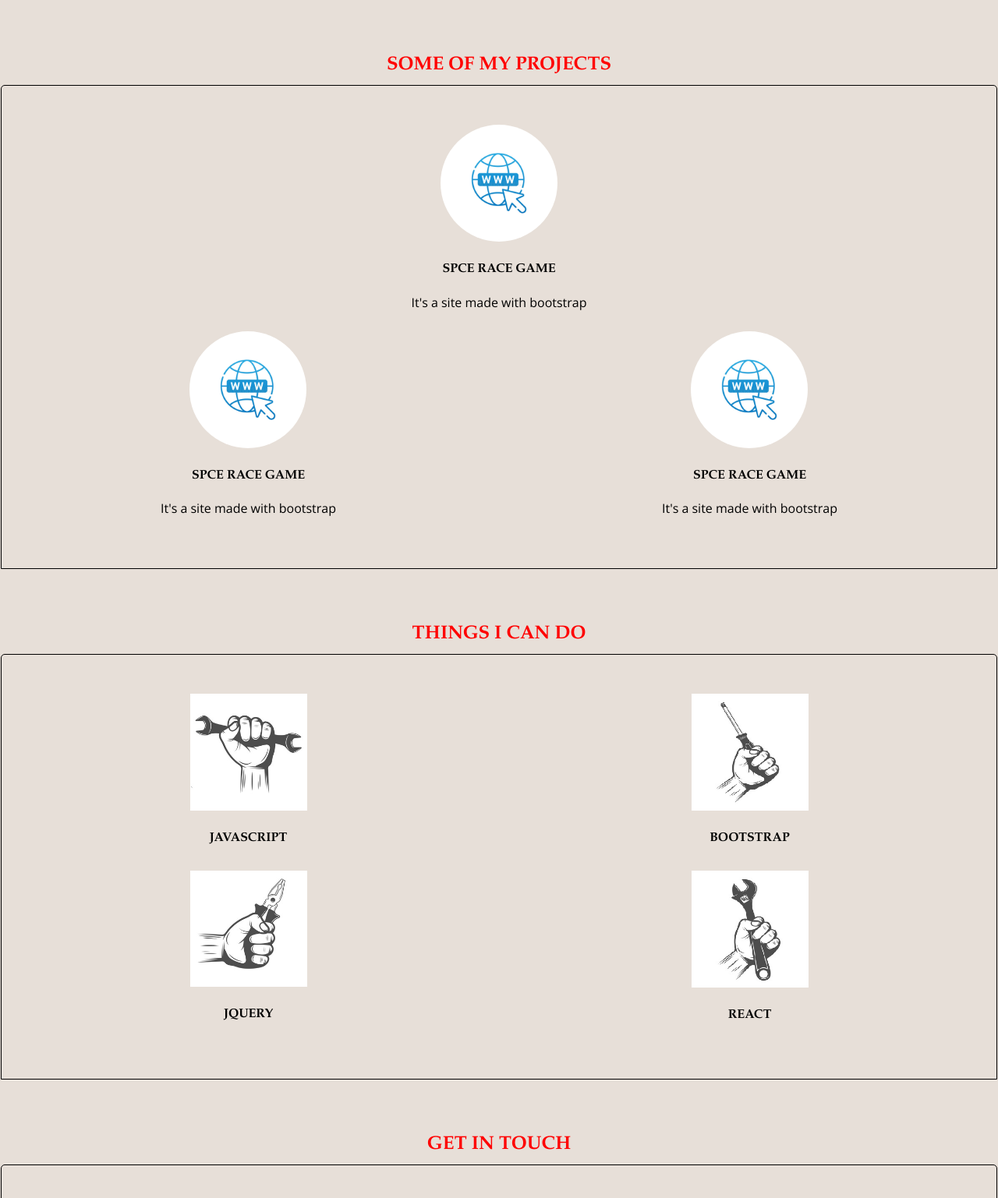
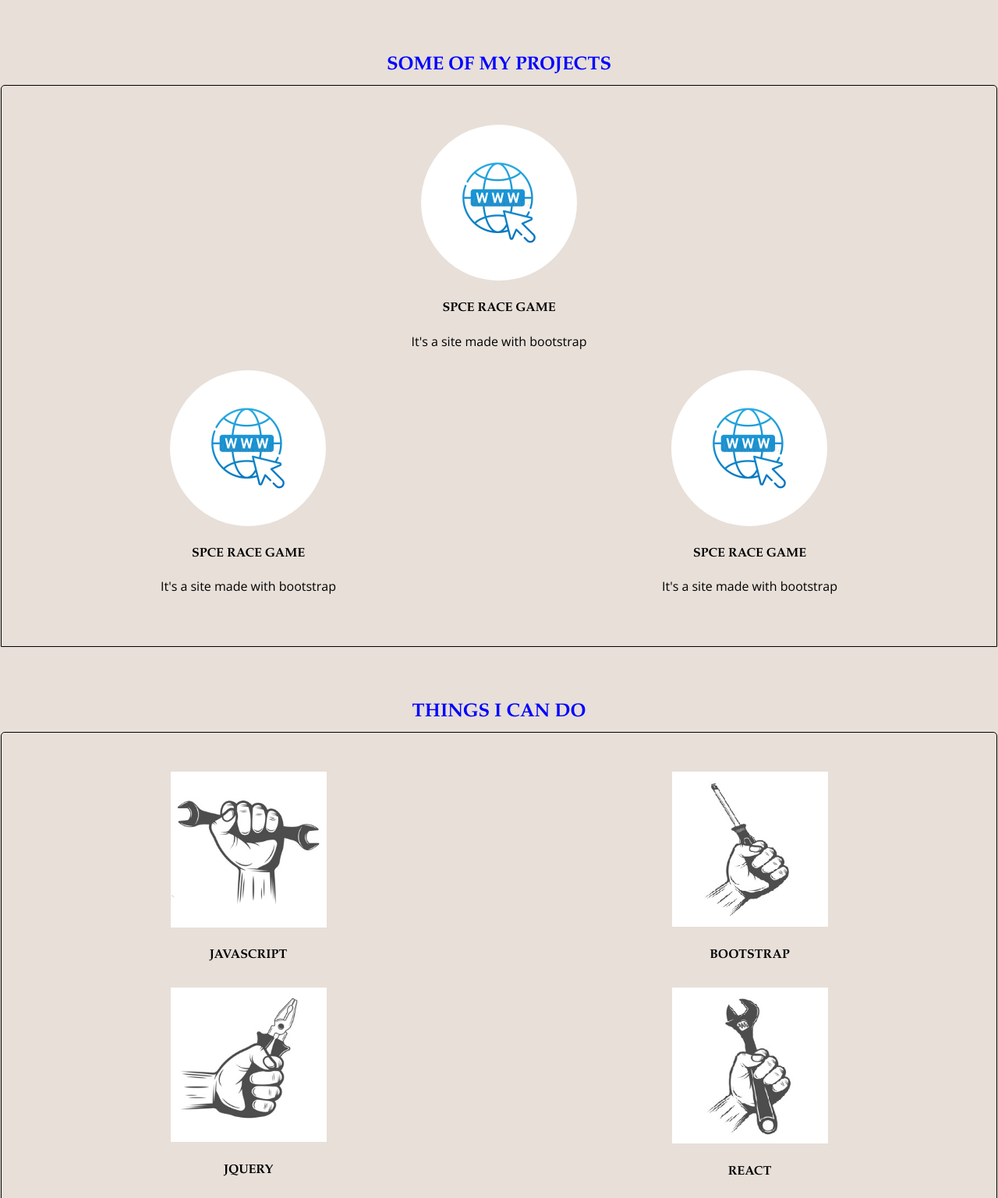
Before and after one commit to SofyenBhr/SofyenBhr.github.io, a plain HTML site: page index.html in a window 1280 px wide. Shown: the part 900-2437 px from the top of the page at 78% size. Drawn offline with Linux system fonts and the light colour scheme.

Commit message:
finish the large tablet style

```diff
--- a/resources/css/style.css
+++ b/resources/css/style.css
@@ -210,3 +210,20 @@ footer img {
         grid-column: 8/12;
     }
 }
+
+/* LARGE TABLET */
+@media screen and (min-width: 768px) {
+    h2 {
+        color: blue;
+    }
+    #banner {
+        background-position: center;
+    }
+    #portfolio img {
+        width: 200px;
+    }
+    #skills img {
+        width: 200px;
+        height: auto;
+    }
+}
```
